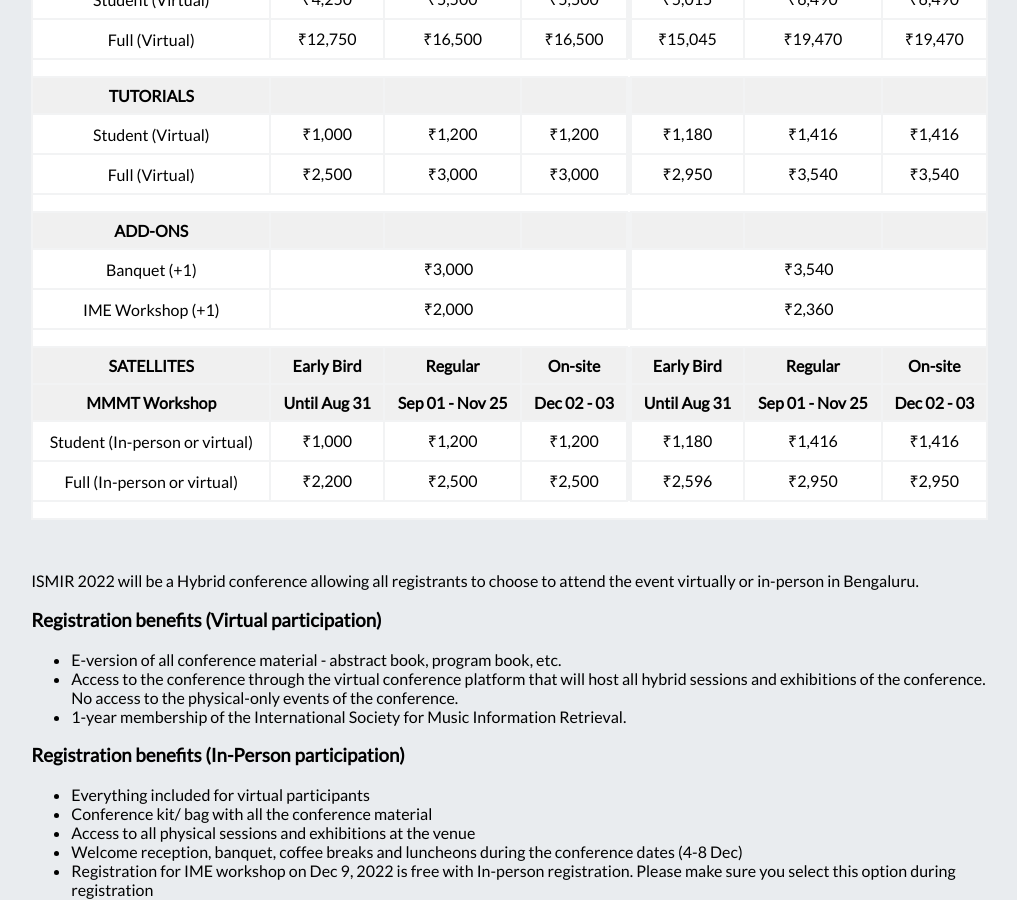
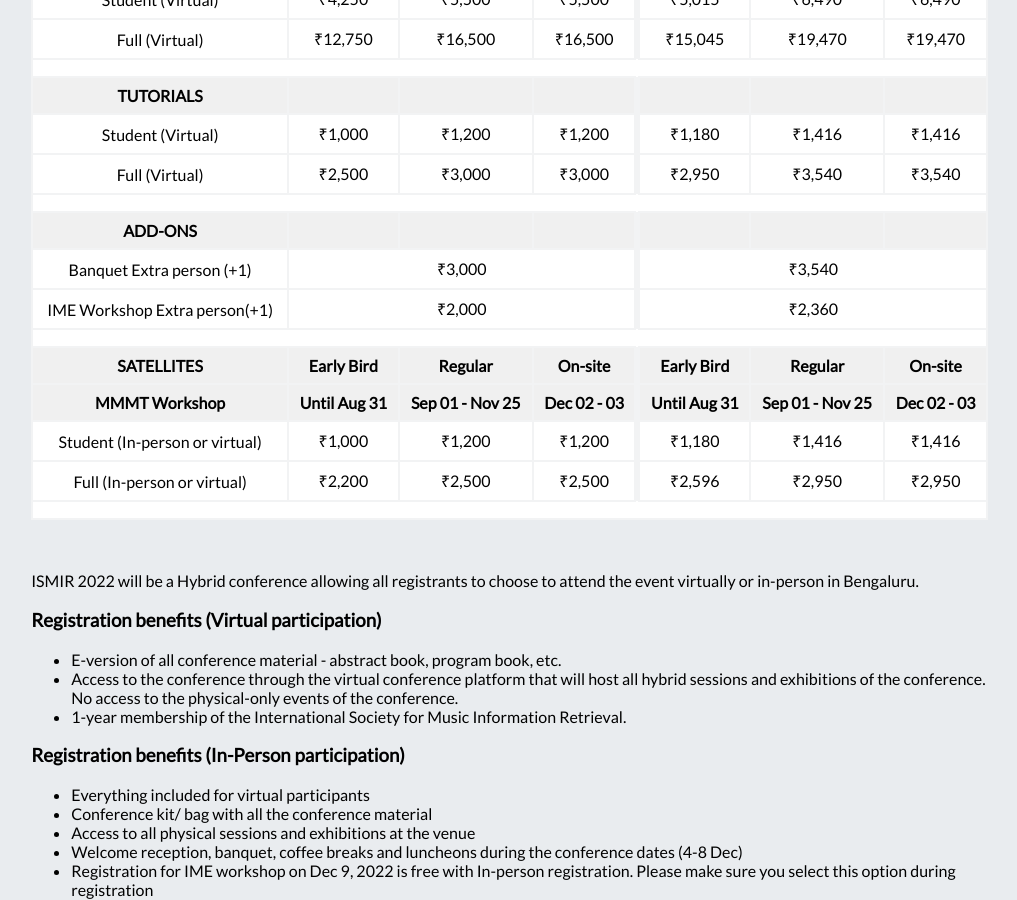
Before and after one commit to ismir2022/ismir2022.github.io, a Jekyll site: the page built from attend/registration_staging.md, in a window 1280 px wide and 900 px high, scrolled down 1171 px. Shown: the whole window, without its empty margins (156-1173 px from the left). Built offline with Jekyll 4.4.1, drawn with Linux system fonts in a browser that asks for light colours; nearby versions of some CDN libraries.

Commit message:
Update registration_staging.md

```diff
--- a/attend/registration_staging.md
+++ b/attend/registration_staging.md
@@ -156,12 +156,12 @@
     <th class="reg"></th>
   </tr>
   <tr class="reg">
-  	<td class="reg">Banquet (+1)</td>
+  	<td class="reg">Banquet Extra person (+1)</td>
     <td class="reg" colspan="3">&#8377;3,000</td>
     <td class="reg" colspan="3">&#8377;3,540</td>
   </tr>
   <tr class="reg">
-    <td class="reg">IME Workshop (+1)</td>
+    <td class="reg">IME Workshop Extra person(+1)</td>
     <td class="reg" colspan="3">&#8377;2,000</td>
     <td class="reg" colspan="3">&#8377;2,360</td>
   </tr>
```
